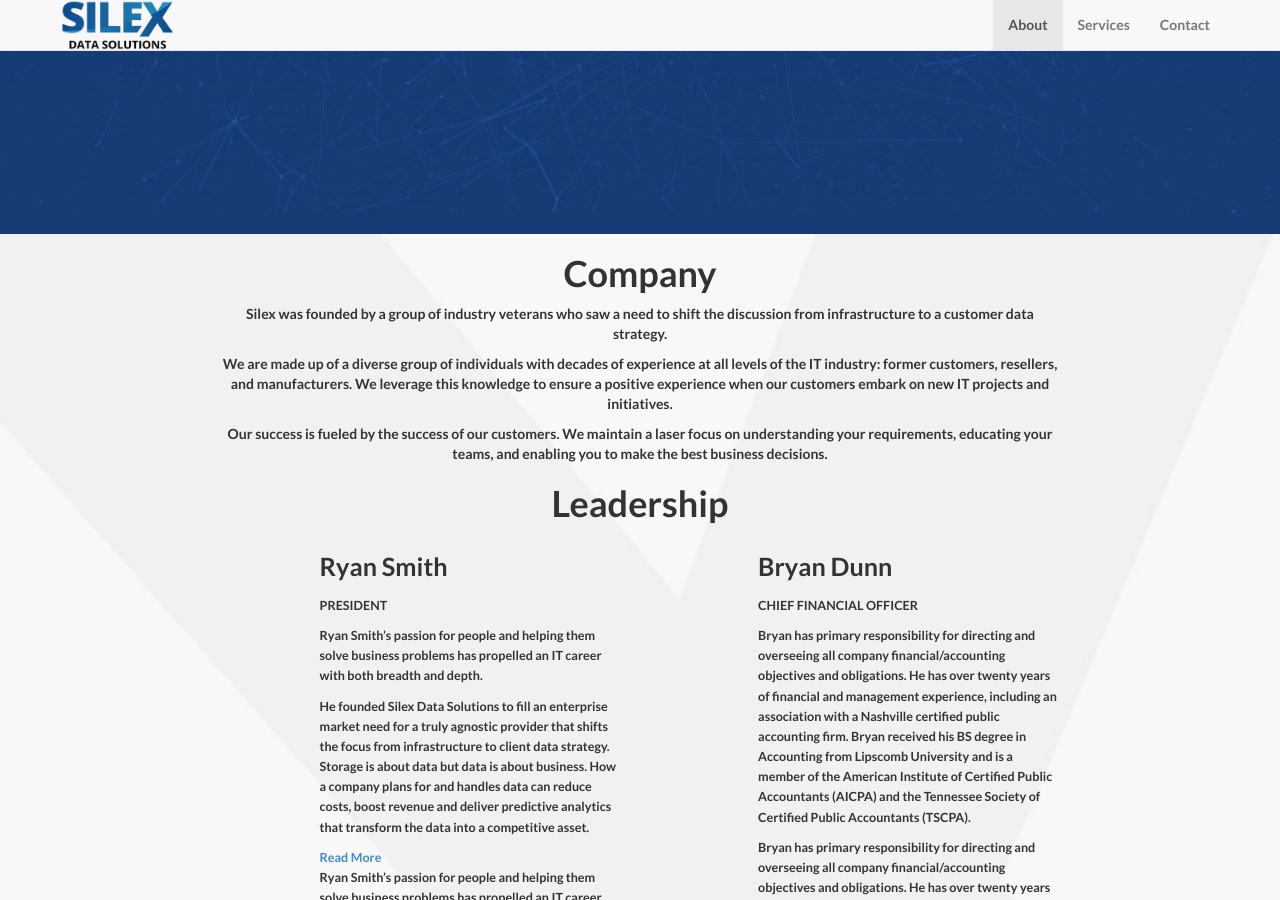
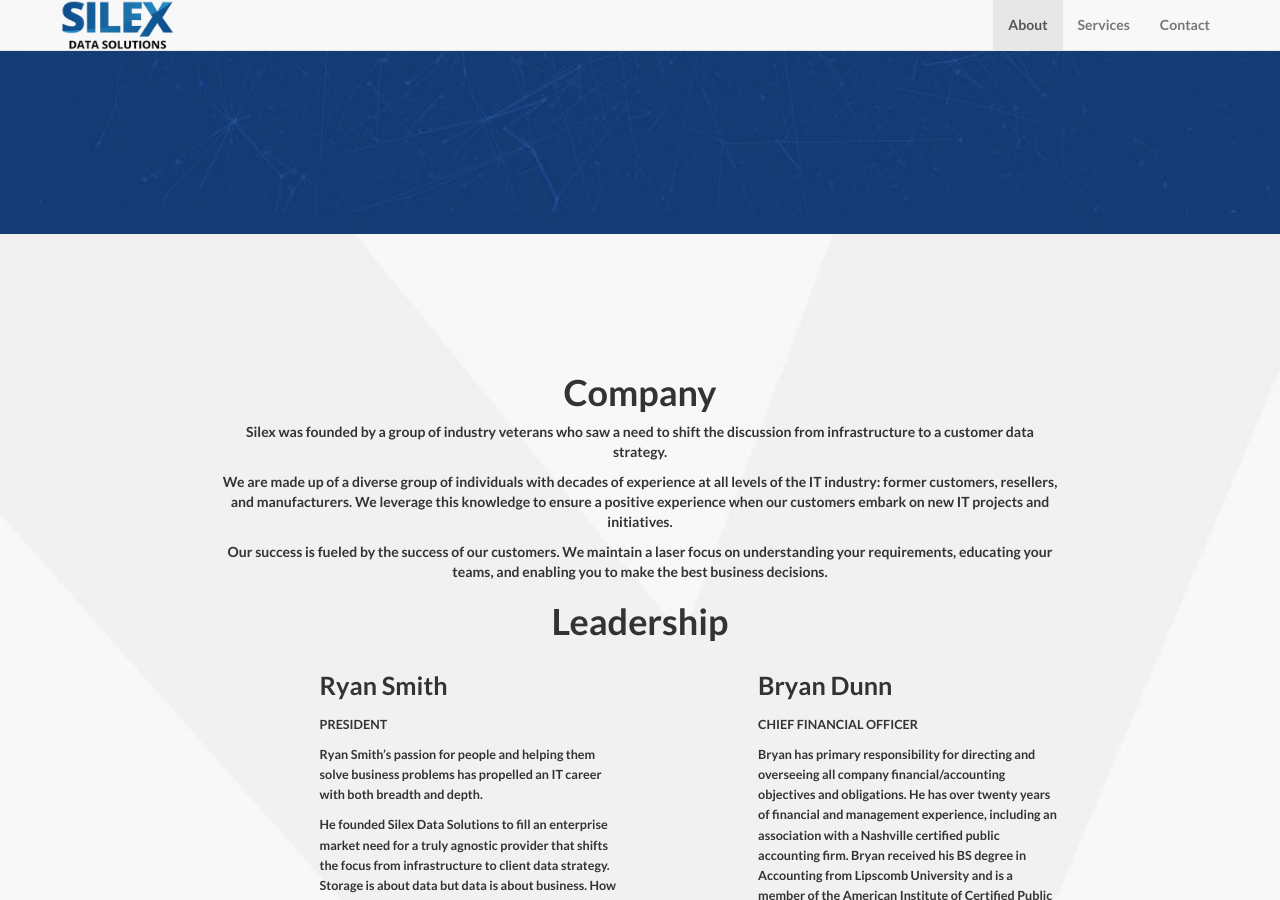
Before and after one commit to SilexDataSolutions/silexdatasolutions.github.io, a Jekyll site: the page built from index.html, in a window 1280 px wide and 900 px high, scrolled down 698 px. Built offline with Jekyll 4.4.1, drawn with Linux system fonts in a browser that asks for light colours.

Commit message:
Needs more spacing.

```diff
--- a/_includes/about.html
+++ b/_includes/about.html
@@ -5,7 +5,7 @@
 <a name="company" class="padding"></a>
 <section class="company">
 <div class="module group">
-<h1 class="header"><span>Company</span></h1>
+<h1 class="header"><br><br><br><span>Company</span></h1>
 <p>Silex was founded by a group of industry veterans who saw a need to shift the discussion from infrastructure to a customer data strategy.</p>
 <p>We are made up of a diverse group of individuals with decades of experience at all levels of the IT industry: former customers, resellers, and manufacturers. We leverage this knowledge to ensure a positive experience when our customers embark on new IT projects and initiatives.</p>
 <p>Our success is fueled by the success of our customers. We maintain a laser focus on understanding your requirements, educating your teams, and enabling you to make the best business decisions.</p>
```
